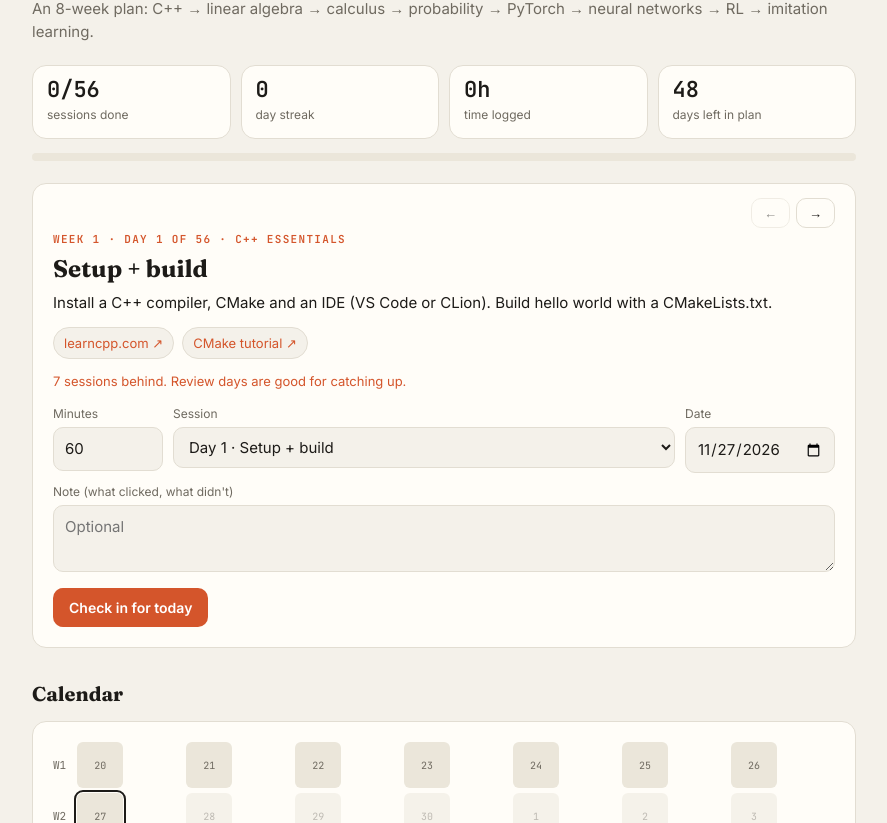
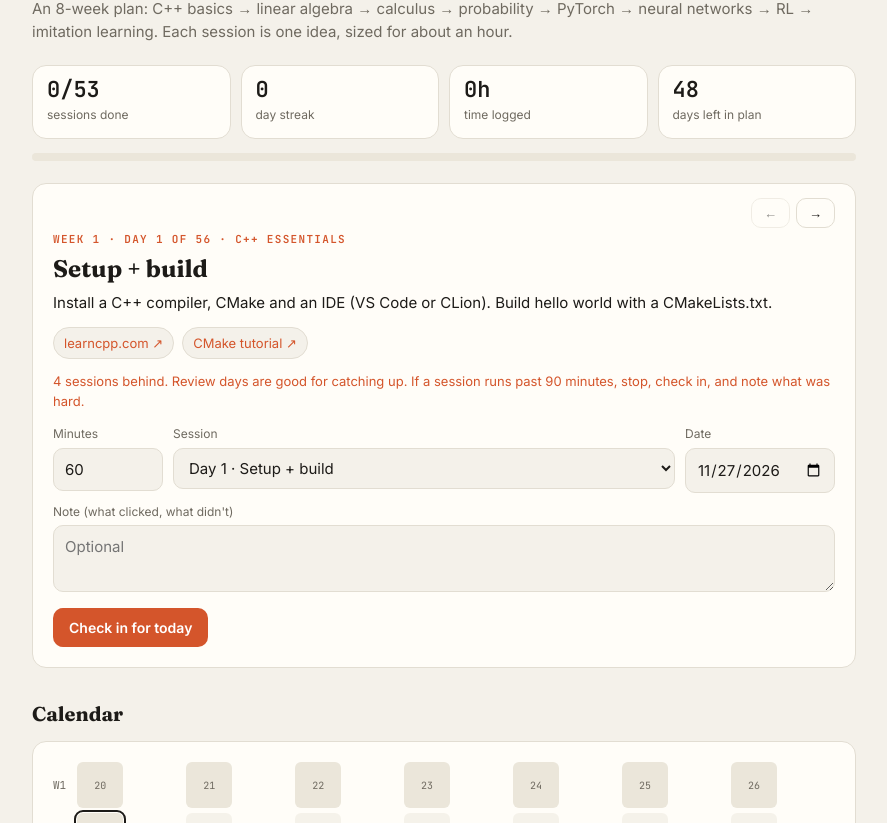
Before and after one commit to lUNLitel/lUNLitel.github.io, a plain HTML site: page 763-prep/index.html in a window 1280 px wide. Shown: the part 155-978 px from the top of the page, without its empty margins (196-1083 px from the left). Drawn offline with Linux system fonts and the light colour scheme.

Commit message:
Prep tracker: one-idea sessions sized to ~1 hour; late C++ days optional
Co-Authored-By: Claude Opus 5.5 <noreply@anthropic.com>
Claude-Session: https://claude.ai/code/session_01VhZfvsRrS4ALEuexr7zm19

```diff
--- a/763-prep/index.html
+++ b/763-prep/index.html
@@ -122,11 +122,11 @@
   <header>
     <div class="eyebrow">CMU 16-831 · Spring 2027 · Prep</div>
     <h1>One hour a day toward<br>robot learning</h1>
-    <p>An 8-week plan: C++ → linear algebra → calculus → probability → PyTorch → neural networks → RL → imitation learning.</p>
+    <p>An 8-week plan: C++ basics → linear algebra → calculus → probability → PyTorch → neural networks → RL → imitation learning. Each session is one idea, sized for about an hour.</p>
   </header>
 
   <section class="stats" aria-label="Progress">
-    <div class="stat"><b id="sDone">0/56</b><span>sessions done</span></div>
+    <div class="stat"><b id="sDone">0/53</b><span>sessions done</span></div>
     <div class="stat"><b id="sStreak">0</b><span>day streak</span></div>
     <div class="stat"><b id="sHours">0h</b><span>time logged</span></div>
     <div class="stat"><b id="sLeft">–</b><span id="sLeftLbl">days left in plan</span></div>
@@ -164,6 +164,9 @@
 
 <script>
 const L = {
+  calc: ["Essence of Calculus (3Blue1Brown)", "https://www.youtube.com/playlist?list=PLZHQObOWTQDMsr9K-rj53DwVRMYO3t5Yr"],
+  nn3b: ["Neural networks (3Blue1Brown)", "https://www.youtube.com/playlist?list=PLZHQObOWTQDNU6R1_67000Dx_ZCJB-3pi"],
+  ptq: ["PyTorch Quickstart", "https://pytorch.org/tutorials/beginner/basics/quickstart_tutorial.html"],
   seeprob: ["Seeing Theory (probability)", "https://seeing-theory.brown.edu/"],
   khanprob: ["Khan Academy: Probability", "https://www.khanacademy.org/math/statistics-probability/probability-library"],
   pt: ["PyTorch: Learn the Basics", "https://pytorch.org/tutorials/beginner/basics/intro.html"],
@@ -189,81 +192,83 @@ const L = {
 };
 
 const WEEKS = [
- { t:"C++ essentials", g:"C++ basics (a head start on 15-662 next fall).", d:[
+ { t:"C++ essentials", g:"C++ basics. Stop after day 4: days 5-7 are optional, for next summer before 15-662.", d:[
   ["Setup + build","Install a C++ compiler, CMake and an IDE (VS Code or CLion). Build hello world with a CMakeLists.txt.",[L.cpp,L.cmake]],
   ["References & pointers","learncpp: references, pointers, new/delete. Draw box-and-arrow diagrams of what each line does.",[L.cpp]],
   ["Classes & Vec3","Write a Vec3 class with +, -, scalar *, dot() and cross(), split into .h and .cpp. You'll use it all plan long.",[L.cpp]],
   ["The STL","std::vector and std::unordered_map, range-for loops. Store a joint hierarchy in a vector and print it.",[L.cpp]],
-  ["std::list & iterators","Scotty3D's half-edge mesh is built on list iterators. Insert and erase from a std::list while holding iterators.",[L.cpp]],
-  ["Debugger & smart pointers","Plant a bug in Vec3 and find it with breakpoints only. Then read up on unique_ptr / RAII.",[L.cpp]],
-  ["Mat4","Write a 4x4 matrix class with multiply and transform-point. Test it against a known rotation.",[]],
+  ["std::list & iterators","Optional (summer, before 15-662). Scotty3D's half-edge mesh is built on list iterators. Insert and erase from a std::list while holding iterators.",[L.cpp],true],
+  ["Debugger & smart pointers","Optional (summer, before 15-662). Plant a bug in Vec3 and find it with breakpoints only. Then read up on unique_ptr / RAII.",[L.cpp],true],
+  ["Mat4","Optional (summer, before 15-662). Write a 4x4 matrix class with multiply and transform-point. Test it against a known rotation.",[],true],
  ]},
- { t:"Linear algebra", g:"The language of transforms, rigs and neural networks (a network is mostly matrix multiplication).", d:[
-  ["Vectors, dot, cross","Essence of Linear Algebra: vectors, dot and cross product. Compute a triangle's normal and area with your Vec3.",[L.eola]],
-  ["Matrices as transforms","Videos on linear transformations and matrix multiplication. Apply scale, rotate and shear to points and plot them.",[L.eola]],
-  ["Determinant & inverse","What det means geometrically (area/volume, flips). When a matrix has no inverse. Check with your Mat4.",[L.eola]],
-  ["Change of basis","Coordinate frames, the same thing as joint orients and local vs world space in Maya. Convert a point between two frames.",[L.eola]],
-  ["Homogeneous coordinates","Why 4x4: translation as a matrix. Build translate × rotate × scale and show that the order changes the result.",[L.sap]],
-  ["Rotations","Euler angles vs axis-angle vs quaternions (gimbal lock again). Implement axis-angle to matrix.",[L.sap]],
-  ["Barycentric + review","Barycentric weights of a point in a triangle. Then write a one-page linear algebra cheat sheet.",[L.sap]],
+ { t:"Linear algebra", g:"One idea per day: a short video, then one small NumPy exercise. Vectors and matrices are what neural networks are made of.", d:[
+  ["Vectors","A vector is a list of numbers that can mean an arrow (direction + length) or a data point. Watch Essence of Linear Algebra ep 1 (~10 min). Then in NumPy: make two 2D vectors, add them, scale one by 2, and plot all three as arrows.",[L.eola]],
+  ["Combining vectors","A linear combination = scale some vectors and add them. Watch ep 2 (~10 min). Then: write a 3-line function that returns a*v + b*w and try a few values of a and b.",[L.eola]],
+  ["Matrices are transformations","A matrix is a recipe that moves every point in space (like a deformer). Watch ep 3 (~11 min). Then: apply a 2x2 matrix to the 4 corners of a square and plot before and after.",[L.eola]],
+  ["Multiplying matrices","Multiplying two matrices = doing one transform, then the other. Watch ep 4 (~10 min). Then: show that rotate-then-scale gives a different result than scale-then-rotate.",[L.eola]],
+  ["The determinant","The determinant = how much a transform scales area; negative means it flips. Watch ep 6 (~10 min). Then: compute np.linalg.det for 3 matrices and guess the answer before you run it.",[L.eola]],
+  ["The dot product","The dot product measures how much two vectors point the same way. A neural-network neuron is basically a dot product. Watch ep 9 (~14 min). Then: compute the angle between two vectors.",[L.eola]],
+  ["Review","Catch up on any day you missed. Write your cheat sheet page: vector, matrix, multiply, determinant, dot product, each with one sentence.",[]],
  ]},
- { t:"Vector calculus & numerics", g:"Gradients drive all neural-network training; Monte Carlo sampling drives RL.", d:[
-  ["Derivatives & gradients","Partial derivatives and the gradient. Plot contours of f(x, y) with gradient arrows.",[L.khan]],
-  ["Jacobians","The Jacobian as a local linear map. You'll need it for IK. Compute one by hand for a 2-joint arm.",[L.khan]],
-  ["Finite differences","Approximate a derivative numerically and use it to check a hand-derived gradient. Your #1 debugging tool for math code.",[]],
-  ["Optimization","Gradient descent and Newton's method on a 2D function. Print how fast each converges.",[L.khan]],
-  ["Integrals & Monte Carlo","Estimate an integral (e.g. the area of a circle) by random sampling. This is how path tracing works.",[L.khan]],
-  ["Time integration","Forward Euler on a spring. Watch the energy grow, then try symplectic Euler.",[]],
-  ["Review","Add calculus and numerics to your cheat sheet. Redo any day that didn't click.",[]],
+ { t:"Calculus, just what you need", g:"Derivatives and gradients: how every model learns. Video first, then a tiny code check.", d:[
+  ["What a derivative is","A derivative = how fast something changes; the slope at a point. Watch Essence of Calculus ep 1-2 (~35 min). No code today.",[L.calc]],
+  ["Slope with code","Check a derivative with numbers: (f(x+h) - f(x)) / h with a tiny h. Do it for f(x) = x² at x = 3 and compare with 2x.",[]],
+  ["The chain rule","The chain rule = how to take the slope of a function inside a function. It's exactly what backpropagation does. Watch Essence of Calculus ep 4 (~16 min).",[L.calc]],
+  ["Partial derivatives & the gradient","A partial derivative = slope along one input while the others stay still. The gradient = all of them together; it points uphill. Watch Khan's short 'gradient' videos (~20 min).",[L.khan]],
+  ["Gradient descent in 1D","Gradient descent = take small steps downhill to find a minimum. In Python: start at x = 5, repeat x = x - 0.1 * 2x twenty times, print x each step.",[]],
+  ["Gradient descent in 2D","Same idea on f(x, y) = x² + 3y². Try learning rates 0.01, 0.1 and 0.5 and see which crawls, works or blows up.",[]],
+  ["Review","Catch up. Add derivative, chain rule, gradient and gradient descent to your cheat sheet.",[]],
  ]},
- { t:"Probability", g:"The language of uncertainty. A listed prerequisite for 16-831, and the base of RL.", d:[
-  ["Random variables & distributions","A random variable is a quantity with an uncertain value; its distribution says how likely each value is. Seeing Theory chapters 1-2.",[L.seeprob]],
-  ["Expected value & variance","Expected value = the long-run average; variance = how spread out results are. Simulate dice rolls in NumPy and compare with the formulas.",[L.seeprob,L.khanprob]],
-  ["Conditional probability & Bayes","P(A | B) = chance of A given B is known. Bayes' rule updates a belief after evidence. Work 3 problems by hand.",[L.seeprob]],
-  ["Gaussians","The normal (bell-curve) distribution: mean and standard deviation. Sample 10,000 points and plot a histogram.",[L.seeprob]],
-  ["Sampling & Monte Carlo again","Estimate an expected value by averaging samples. This is exactly how RL estimates how good an action is.",[]],
-  ["Maximum likelihood","Choosing the parameters that make the observed data most likely. Fit a Gaussian to data by hand and in NumPy.",[L.khanprob]],
-  ["Review","Add probability to your cheat sheet. Redo any day that didn't click.",[]],
+ { t:"Probability", g:"The language of uncertainty, and a listed prerequisite for 16-831. Interactive pages plus tiny simulations.", d:[
+  ["Chance basics","Probability = how likely something is, from 0 to 1. Read Seeing Theory ch 1, 'Basic Probability' (interactive). Then: simulate 1,000 coin flips in NumPy and count heads.",[L.seeprob]],
+  ["Random variables & distributions","A random variable = a number that comes out of a random process. Its distribution = how likely each value is. Roll a simulated die 10,000 times and plot a histogram.",[L.seeprob]],
+  ["Expected value","Expected value = the long-run average. Compute the average of your 10,000 die rolls and compare with 3.5.",[L.seeprob,L.khanprob]],
+  ["Variance","Variance = how spread out results are. Compare the spread of one die vs the average of two dice.",[L.seeprob]],
+  ["Conditional probability","P(A | B) = the chance of A when you already know B happened. Seeing Theory ch 3. Then do 2 small problems by hand.",[L.seeprob]],
+  ["The Gaussian (bell curve)","The normal distribution is set by a mean (centre) and standard deviation (width). Sample 10,000 points with np.random.normal and plot them.",[L.seeprob]],
+  ["Sampling & review","Monte Carlo = estimate an average by sampling many times. RL uses this to judge how good an action is. Then update your cheat sheet.",[]],
  ]},
- { t:"Machine learning + PyTorch", g:"What training a model means, in the library the homeworks use.", d:[
-  ["What is a model?","A model is a function with adjustable numbers (parameters). Training = adjusting them so outputs match data. Watch Karpathy lecture 1, first half.",[L.karpathy]],
-  ["Loss functions","A loss is a score of how wrong the model is (mean squared error, cross-entropy). Compute both by hand for a tiny example.",[]],
-  ["Gradient descent in NumPy","Fit a straight line to noisy data with hand-written gradient descent. Plot the loss going down.",[]],
-  ["PyTorch tensors","A tensor is PyTorch's array that can also track gradients. Install PyTorch, do the Tensors tutorial.",[L.pt]],
-  ["Autograd","PyTorch computes gradients for you (backpropagation). Redo the line fit using autograd.",[L.pt]],
-  ["The training loop","Model, loss, optimizer, loop over data. Do the PyTorch Optimization tutorial.",[L.pt]],
-  ["Train/test & overfitting","Overfitting = memorising the training data instead of learning the pattern. Split data and watch test loss.",[L.pt]],
+ { t:"Machine learning + PyTorch", g:"What training a model means, then the library the homeworks use. Guided tutorials, not from scratch.", d:[
+  ["What a neural network is","A model = a function with adjustable numbers (parameters). Watch 3Blue1Brown 'But what is a neural network?' (~19 min). No code today.",[L.nn3b]],
+  ["Loss","A loss = one number saying how wrong the model is. Compute mean squared error by hand for 3 points and a guessed line.",[]],
+  ["Fit a line by hand","Combine week 3 and today: fit y = a*x + b to 20 noisy points with gradient descent in NumPy. A starter skeleton is fine; ask an AI to explain each line.",[]],
+  ["Install PyTorch + tensors","A tensor = PyTorch's version of a NumPy array that can track gradients. Install PyTorch and do the 'Tensors' tutorial page.",[L.pt]],
+  ["Autograd","Autograd = PyTorch works out the gradient for you. Do the 'Autograd' tutorial page. Check it gives 2x for x².",[L.pt]],
+  ["The training loop","Every training loop has 4 steps: predict, compute loss, backward, step. Do the 'Optimization' tutorial page.",[L.pt]],
+  ["Review","Catch up. Write the 4-step training loop from memory, with one sentence each.",[]],
  ]},
- { t:"Neural networks", g:"The function approximator behind every modern RL policy.", d:[
-  ["Neurons & layers","A neural network stacks layers of weighted sums plus a nonlinearity (e.g. ReLU). Build one by hand in PyTorch with nn.Linear.",[L.pt]],
-  ["Backpropagation intuition","How the gradient flows back through layers (chain rule from week 3). Karpathy micrograd lecture.",[L.karpathy]],
-  ["Classify images","Train a small network on MNIST or FashionMNIST following the PyTorch quickstart.",[L.pt]],
-  ["Debugging training","Learning rate too high or low, loss not falling, NaNs. Break your model on purpose and fix it.",[]],
-  ["Regression for motion","Train a network to predict a joint angle from a time value (e.g. a sine-wave walk cycle). Your first motion model.",[]],
-  ["Saving & GPU","Save/load a model; move it to the GPU if you have one. Note how long training takes.",[L.pt]],
-  ["Review","Catch up. Write down the training loop from memory.",[]],
+ { t:"Neural networks", g:"Run a real network end to end, following PyTorch's quickstart in small pieces.", d:[
+  ["How networks learn","Watch 3Blue1Brown NN ep 2, 'Gradient descent, how neural networks learn' (~21 min).",[L.nn3b]],
+  ["Backpropagation intuition","Watch 3Blue1Brown NN ep 3, 'Backpropagation' (~14 min). It's the chain rule from week 3, applied layer by layer.",[L.nn3b]],
+  ["Quickstart 1: data","Run the first part of the PyTorch Quickstart: load the FashionMNIST dataset and look at a few images.",[L.ptq]],
+  ["Quickstart 2: the model","Next part: define the network (a few nn.Linear layers with ReLU). Print it and read each line.",[L.ptq]],
+  ["Quickstart 3: train & test","Run training for a few epochs and watch accuracy rise. This is a full ML pipeline.",[L.ptq]],
+  ["Change one thing","Change one setting (learning rate, or layer size) and compare accuracy. Write down what happened.",[L.ptq]],
+  ["Review","Catch up. Note which parts still feel unclear, to ask about in 16-831.",[]],
  ]},
- { t:"Reinforcement learning basics", g:"Learning by trial and error from rewards.", d:[
-  ["The RL loop","Agent, environment, state, action, reward, policy. Read Spinning Up 'Key Concepts'.",[L.spin]],
-  ["Returns & discounting","The return = total future reward; discounting makes near rewards count more. Sutton & Barto ch. 3, skim.",[L.sb,L.spin]],
-  ["Value functions","How good a state or action is, on average (expected value from week 4). Spinning Up continued.",[L.spin]],
-  ["Run CartPole","Install Gymnasium. Run CartPole with random actions and watch it fail.",[L.gym]],
-  ["Policy gradient by hand","Implement REINFORCE (the simplest policy-gradient method) for CartPole in PyTorch.",[L.spin,L.gym]],
-  ["Use a library","Train PPO on CartPole with Stable-Baselines3. PPO is the algorithm most character papers use.",[L.sb3]],
-  ["Reward shaping","Change the reward (e.g. penalise moving the cart) and see how behaviour changes. This is how Olaf got quiet footsteps.",[L.sb3]],
+ { t:"Reinforcement learning", g:"Learning by trial and error. Concepts first, then use a library instead of writing algorithms from scratch.", d:[
+  ["The RL loop","Agent, environment, state, action, reward. Read Spinning Up 'Key Concepts', first half only.",[L.spin]],
+  ["Policy & return","A policy = the agent's rule for picking actions. The return = total future reward. Read the second half.",[L.spin]],
+  ["Meet CartPole","Install Gymnasium and run CartPole with random actions. Watch it fall over and print the score.",[L.gym]],
+  ["Write your own rule","Hand-write a policy: push the cart toward the side the pole leans. Compare its score with random.",[L.gym]],
+  ["Train with PPO","PPO = the RL algorithm most character papers use. Copy the Stable-Baselines3 quickstart and train it on CartPole.",[L.sb3]],
+  ["Watch and measure","Render the trained agent and plot its reward over training. Compare with your hand rule.",[L.sb3]],
+  ["Review","Catch up. Explain in 3 sentences how PPO learned without being told the rule.",[]],
  ]},
- { t:"Imitation learning & ready for 16-831", g:"Copying demonstrations: the core idea behind physics-based characters.", d:[
-  ["Behavior cloning","Imitation by supervised learning: train a network to output the expert's action for each state. Clone your PPO CartPole agent.",[]],
-  ["Why cloning drifts","Small mistakes lead to states the expert never showed. Read about DAgger, which fixes this (it's on the syllabus).",[L.c831]],
-  ["DeepMimic","Read the DeepMimic project page: RL with an imitation reward from mocap clips.",[L.dmimic]],
-  ["Read the Olaf paper","Reinforcement learning guided by animation references. Note every reward term they use.",[L.olaf]],
-  ["Course logistics","Read the 16-831 site: homeworks, project, grading, AI policy.",[L.c831]],
-  ["Project ideas","Write 3 course-project ideas tied to stylized character motion.",[]],
-  ["Ready for class","Final pass on your cheat sheet. Rest.",[]],
+ { t:"Imitation learning & ready for 16-831", g:"Learning by copying examples: the idea behind animation-driven characters like Olaf.", d:[
+  ["What imitation learning is","Imitation learning = learning from demonstrations instead of rewards. Behavior cloning = treat it as supervised learning (state in, expert action out). Skim the 16-831 lecture list for these topics.",[L.c831]],
+  ["Collect demonstrations","Run your PPO CartPole agent for 50 episodes and save (state, action) pairs to a file.",[L.sb3]],
+  ["Clone it","Train a small network on those pairs, reusing your week 6 code.",[L.ptq]],
+  ["Clone vs expert","Score your clone against the expert. Where does it fail? That drift is why DAgger exists.",[]],
+  ["DeepMimic","Watch the DeepMimic video and read its project page: RL with a reward for matching mocap.",[L.dmimic]],
+  ["Read Olaf","Read the Olaf paper's introduction and look at every figure. List the reward terms they mention.",[L.olaf]],
+  ["Ready for class","Read the 16-831 course site (homeworks, project, AI policy) and write 1 project idea.",[L.c831]],
  ]},
 ];
-const TASKS = WEEKS.flatMap((w,wi)=>w.d.map((d,di)=>({id:wi*7+di+1,week:wi+1,title:d[0],what:d[1],links:d[2]})));
-const N = TASKS.length;
+const TASKS = WEEKS.flatMap((w,wi)=>w.d.map((d,di)=>({id:wi*7+di+1,week:wi+1,title:d[0],what:d[1],links:d[2],opt:!!d[3]})));
+const N = TASKS.filter(t=>!t.opt).length;
+const TOTAL = TASKS.length;
+const doneCount = () => TASKS.filter(t=>!t.opt && S.done[t.id]).length;
 
 const KEY = "cg662prep.v1";
 const DEFAULT_START = "2026-11-20";
@@ -293,15 +298,15 @@ function streak(){
   while (days.has(d)) { n++; d = addDays(d,-1) }
   return n;
 }
-const nextTask = () => TASKS.find(t => !S.done[t.id]);
+const nextTask = () => TASKS.find(t => !t.opt && !S.done[t.id]);
 
 function renderStats(){
-  const done = Object.keys(S.done).length;
+  const done = doneCount();
   const mins = S.log.reduce((a,e)=>a+(Number(e.minutes)||0),0);
   document.getElementById("sDone").textContent = `${done}/${N}`;
   document.getElementById("sStreak").textContent = streak();
   document.getElementById("sHours").textContent = (mins/60).toFixed(mins%60===0?0:1) + "h";
-  const end = addDays(S.start, N-1), left = diffDays(todayStr(), end);
+  const end = addDays(S.start, TOTAL-1), left = diffDays(todayStr(), end);
   const sl = document.getElementById("sLeft"), lbl = document.getElementById("sLeftLbl");
   if (diffDays(S.start, todayStr()) < 0) { sl.textContent = -diffDays(S.start, todayStr()); lbl.textContent = "days until start" }
   else { sl.textContent = Math.max(0,left); lbl.textContent = "days left in plan" }
@@ -321,24 +326,24 @@ function renderToday(){
   const today = todayStr();
   const checkedToday = S.log.some(e=>e.date===today);
   if (!t) {
-    el.innerHTML = `<div class="eyebrow">All done</div><h2>All 56 sessions complete 🎉</h2><p class="what">You're ready for 16-831.</p>
+    el.innerHTML = `<div class="eyebrow">All done</div><h2>All sessions complete 🎉</h2><p class="what">You're ready for 16-831.</p>
       <div class="nav"><button class="ghost" type="button" id="navLast">← Revisit a past session</button></div>`;
-    document.getElementById("navLast").onclick = () => openSession(N);
+    document.getElementById("navLast").onclick = () => openSession(TOTAL);
     return;
   }
   const isPast = !!S.done[t.id];
   const pastEntries = S.log.filter(e=>e.task===t.id);
   const viewingOther = next && t.id !== next.id;
   const planDay = diffDays(S.start, today) + 1;
-  const done = Object.keys(S.done).length;
+  const done = doneCount();
   let pace = "";
   if (planDay >= 1) {
-    const delta = done - Math.min(planDay - (checkedToday?0:1), N);
+    const delta = done - TASKS.filter(x=>!x.opt && x.id <= planDay - (checkedToday?0:1)).length;
     pace = delta > 0 ? `<p class="pace ahead">${delta} session${delta>1?"s":""} ahead of schedule</p>`
-         : delta < 0 ? `<p class="pace behind">${-delta} session${delta<-1?"s":""} behind. Review days are good for catching up.</p>`
+         : delta < 0 ? `<p class="pace behind">${-delta} session${delta<-1?"s":""} behind. Review days are good for catching up. If a session runs past 90 minutes, stop, check in, and note what was hard.</p>`
          : `<p class="pace">Right on schedule</p>`;
   }
-  const opts = TASKS.map(x=>`<option value="${x.id}" ${x.id===t.id?"selected":""}>${S.done[x.id]?"✓ ":""}Day ${x.id} · ${esc(x.title)}</option>`).join("");
+  const opts = TASKS.map(x=>`<option value="${x.id}" ${x.id===t.id?"selected":""}>${S.done[x.id]?"✓ ":""}Day ${x.id} · ${esc(x.title)}${x.opt?" (optional)":""}</option>`).join("");
   const history = pastEntries.length ? `<div class="history"><div class="eyebrow" style="color:var(--good)">Your past check-ins for this session</div>
       ${pastEntries.map(e=>`<div class="h"><span class="d">${fmt(e.date)} · ${e.minutes} min</span>${e.note?`<div>${esc(e.note)}</div>`:""}</div>`).join("")}</div>` : "";
   el.innerHTML = `
@@ -348,7 +353,7 @@ function renderToday(){
       <button class="ghost" type="button" id="navNext" ${t.id>=N?"disabled":""} aria-label="Next session">→</button>
       ${viewingOther ? `<button class="ghost" type="button" id="navUp">Back to up next (Day ${next.id})</button>` : ""}
     </div>
-    <div class="eyebrow">${viewingOther ? (isPast ? "Revisiting · " : "Looking ahead · ") : ""}Week ${t.week} · Day ${t.id} of ${N} · ${esc(WEEKS[t.week-1].t)}</div>
+    <div class="eyebrow">${viewingOther ? (isPast ? "Revisiting · " : "Looking ahead · ") : ""}Week ${t.week} · Day ${t.id} of ${TOTAL} · ${esc(WEEKS[t.week-1].t)}</div>
     <h2>${esc(t.title)}${isPast?` <span class="badge">done ${fmt(S.done[t.id])}</span>`:""}</h2>
     <p class="what">${esc(t.what)}</p>
     ${linkHTML(t.links)}
@@ -415,7 +420,7 @@ function renderWeeks(){
       <p class="goal">${esc(w.g)}</p>
       ${ts.map(t=>`<div class="task ${S.done[t.id]?"is-done":""}">
         <input type="checkbox" data-id="${t.id}" ${S.done[t.id]?"checked":""} aria-label="Mark day ${t.id} done">
-        <div><div class="tt"><small>D${t.id}</small>${esc(t.title)}</div><p>${esc(t.what)}</p>${linkHTML(t.links)}
+        <div><div class="tt"><small>D${t.id}</small>${esc(t.title)}${t.opt?` <small>optional</small>`:""}</div><p>${esc(t.what)}</p>${linkHTML(t.links)}
         ${S.done[t.id]?`<div class="when">done ${fmt(S.done[t.id])}</div>`:""}
         <a href="#today" class="open" data-open="${t.id}">${S.done[t.id]?"Revisit":"Open"} this session →</a></div></div>`).join("")}
     </details>`;
```
